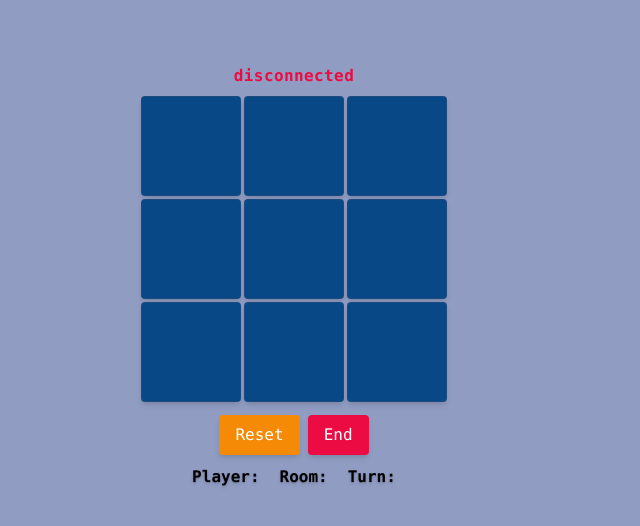
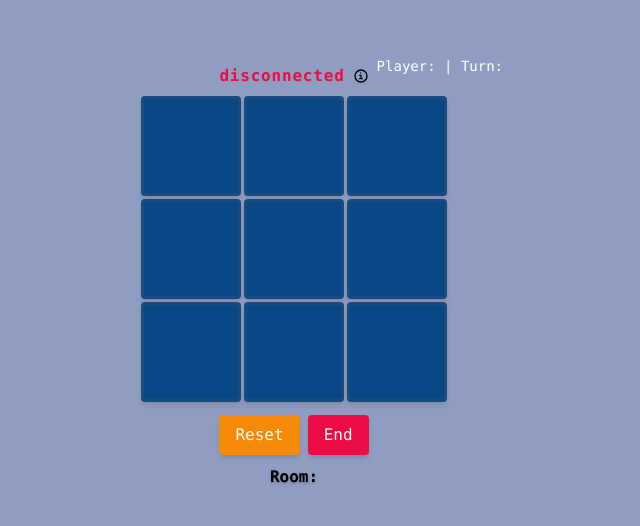
Before and after one commit to pmanni02/local-multiplayer-tic-tac-toe, a Next.js app in the folder apps/web/: page /game in a window 1280 px wide. Shown: the part 124-650 px from the top of the page, without its empty margins (346-986 px from the left). Built offline with nearby package versions, Linux system fonts and the light colour scheme; no server answers.

Commit message:
rearrange game page

```diff
--- a/apps/web/app/game/board.tsx
+++ b/apps/web/app/game/board.tsx
@@ -8,6 +8,7 @@ export function Board({
   gameStatus,
   connectionState,
   playerChar,
+  currentPlayer,
   room,
   socket,
 }: {
@@ -15,25 +16,21 @@ export function Board({
   gameStatus: string;
   connectionState: GameConnectionStates;
   playerChar: string;
+  currentPlayer: string;
   room: string;
   socket: Nullable<Socket>;
 }) {
-  const numNonEmptySquares = squares.filter((x) => x !== "").length;
-  const isWrongTurn =
-    (numNonEmptySquares % 2 === 0 && playerChar === "O") ||
-    (numNonEmptySquares % 2 !== 0 && playerChar === "X");
+  const isWrongTurn = currentPlayer !== playerChar;
 
   const click = (index: number): void => {
     if (
       squares[index] ||
       gameStatus === WINNER ||
-      connectionState !== "connected"
+      connectionState !== "connected" ||
+      isWrongTurn
     ) {
       return;
-    } else if (isWrongTurn) {
-      return;
-    }
-
+    } else {
       const squaresCopy: string[] = squares.slice();
       squaresCopy[index] = playerChar;
 
@@ -45,6 +42,7 @@ export function Board({
           currentPlayer: playerChar === "X" ? "O" : "X",
           room,
         });
+      }
     }
   };
 
--- a/apps/web/app/game/connection-status.tsx
+++ b/apps/web/app/game/connection-status.tsx
@@ -1,15 +1,20 @@
 import { GameConnectionStates } from "@repo/shared-types";
+import { Tooltip } from "flowbite-react";
 
 export function ConnectionStatus({
   connectionState,
   connectionMessage,
+  playerChar,
+  currentPlayer,
 }: {
   connectionState: GameConnectionStates;
   connectionMessage: string;
+  playerChar: string;
+  currentPlayer: string
 }) {
   let connectionColor: string = "text-light-orange";
   if (connectionState === "connected") {
-    connectionColor = "text-light-green";
+    connectionColor = "text-green-500/70";
   } else if (connectionState === "disconnected") {
     connectionColor = "text-lipstick-red";
   } else if (connectionState === "pendingGame") {
@@ -17,12 +22,15 @@ export function ConnectionStatus({
   }
   return (
     <>
-      <div className="flex flex-row group w-full justify-center">
-        <p
-          className={`flex ${connectionColor} font-bold lowercase tracking-wide`}
-        >
+      <div className="flex flex-row group w-full justify-center gap-x-2 items-center">
+        <p className={`flex ${connectionColor} font-bold lowercase tracking-wider`}>
           {connectionMessage}
         </p>
+        <Tooltip content={`Player: ${playerChar} | Turn: ${currentPlayer}`} placement="right">
+          <svg className="w-4 h-4 text-white-800 dark:text-white" aria-hidden="true" xmlns="http://www.w3.org/2000/svg" width="24" height="24" fill="none" viewBox="0 0 24 24">
+            <path stroke="currentColor" strokeLinecap="round" strokeLinejoin="round" strokeWidth="2" d="M10 11h2v5m-2 0h4m-2.592-8.5h.01M21 12a9 9 0 1 1-18 0 9 9 0 0 1 18 0Z" />
+          </svg>
+        </Tooltip>
       </div>
     </>
   );
--- a/apps/web/app/game/end-game-button.tsx
+++ b/apps/web/app/game/end-game-button.tsx
@@ -3,9 +3,8 @@ import { Socket } from "socket.io-client";
 import { useSocket } from "../socketContext";
 import Link from "next/link";
 import { Nullable } from "@repo/shared-types";
-import { Modal, ModalHeader, ModalBody, createTheme } from "flowbite-react";
+import { Modal, ModalHeader, ModalBody } from "flowbite-react";
 import { useState } from "react";
-import { CustomFlowbiteTheme } from "flowbite-react/types";
 
 // TODO:
 // - create modal to confirm if player wants to end the game (DONE)
--- a/apps/web/app/game/game-info.tsx
+++ b/apps/web/app/game/game-info.tsx
@@ -20,19 +20,13 @@ function TextInfo({
 }
 
 export function GameInfo({
-  playerChar,
   roomName,
-  gameStatus,
 }: {
-  playerChar: string;
   roomName: string;
-  gameStatus: string;
 }) {
   return (
     <div className="flex justify-center gap-5 rounded-b-md text-black items-center text-m">
-      <TextInfo description="Player" value={playerChar} id="player-char" />
       <TextInfo description="Room" value={roomName} id="game-room" />
-      <TextInfo description="Turn" value={gameStatus} id="current-turn" />
     </div>
   );
 }
--- a/apps/web/app/game/page.tsx
+++ b/apps/web/app/game/page.tsx
@@ -28,6 +28,7 @@ export default function Game() {
   const [squares, setSquares] = useState(Array(9).fill(""));
   const [playerChar, setPlayerChar] = useState<"X" | "O" | "">("");
   const [gameStatus, setGameStatus] = useState("");
+  const [currentPlayer, setCurrentPlayer] = useState("")
 
   // TODO: add users to handle reconnection/page refresh
   useEffect(() => {
@@ -47,6 +48,7 @@ export default function Game() {
 
           // default first turn to client with 'X' playerChar
           setGameStatus(`X`);
+          setCurrentPlayer('X')
         }
       }
 
@@ -67,6 +69,7 @@ export default function Game() {
       }: EventsMessageToClient) {
         setSquares(squares);
         setGameStatus(status);
+        setCurrentPlayer(currentPlayer)
 
         if (gameWon(squares)) {
           setGameStatus(WINNER);
@@ -100,12 +103,15 @@ export default function Game() {
           <ConnectionStatus
             connectionState={gameConnectionState}
             connectionMessage={connectionMessage}
+            currentPlayer={currentPlayer}
+            playerChar={playerChar}
           />
           <Board
             squares={squares}
             gameStatus={gameStatus}
             connectionState={gameConnectionState}
             playerChar={playerChar}
+            currentPlayer={currentPlayer}
             room={roomName}
             socket={socket}
           />
@@ -114,9 +120,9 @@ export default function Game() {
             <EndGameButton />
           </div>
           <GameInfo
-            playerChar={playerChar}
+            // playerChar={playerChar}
             roomName={roomName}
-            gameStatus={gameStatus}
+          // gameStatus={gameStatus}
           />
         </div>
       </div>
--- a/apps/web/app/game/square.tsx
+++ b/apps/web/app/game/square.tsx
@@ -15,8 +15,8 @@ export function Square({
   };
   const color = value ? textStyles[value] : "";
   const transitionStyle = isWrongTurn
-    ? `transition-colors delay-175 duration-100 ease-in hover:border-red-600/30`
-    : "";
+    ? `transition-colors delay-125 duration-100 ease-in hover:border-red-500/70 border-3`
+    : "transition-colors delay-125 duration-100 ease-in hover:border-green-500/70 border-3";
   return (
     <div>
       <button
```
Lines whose indentation alone changed are shown as unchanged.
